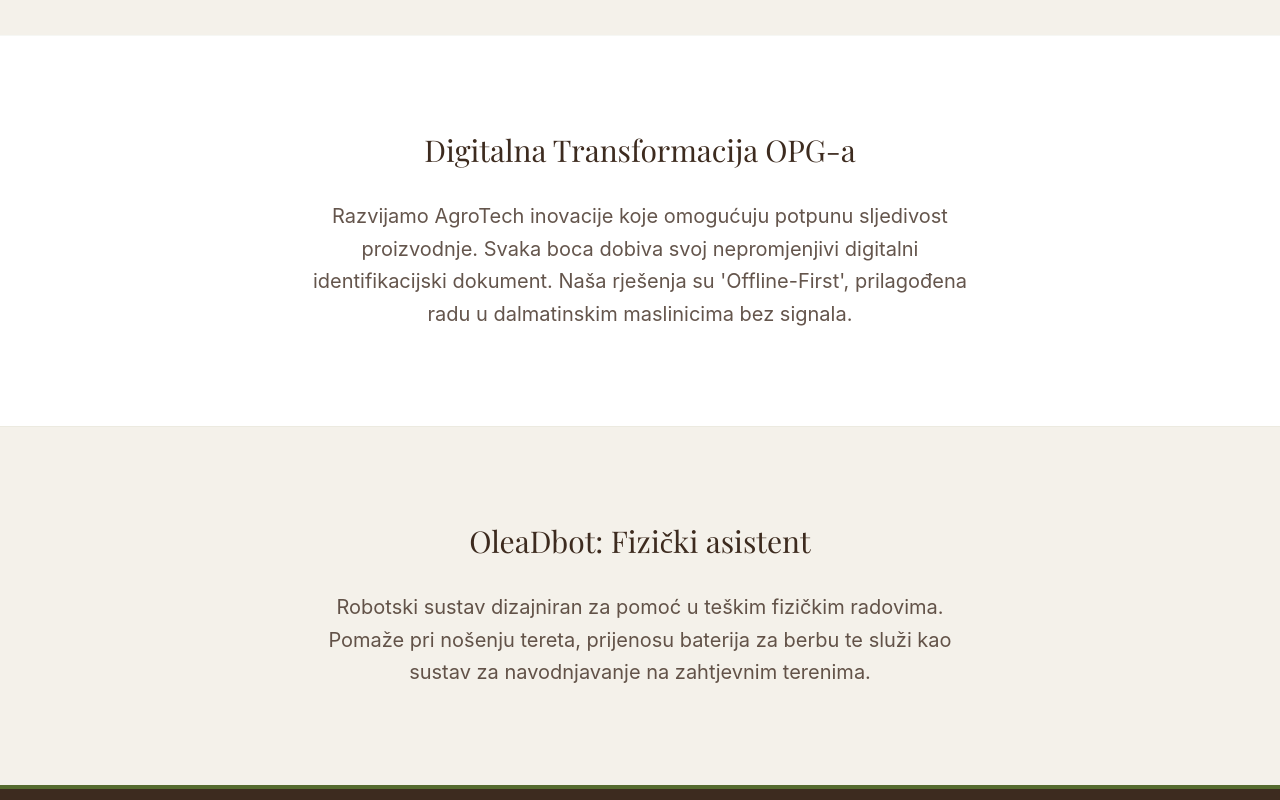
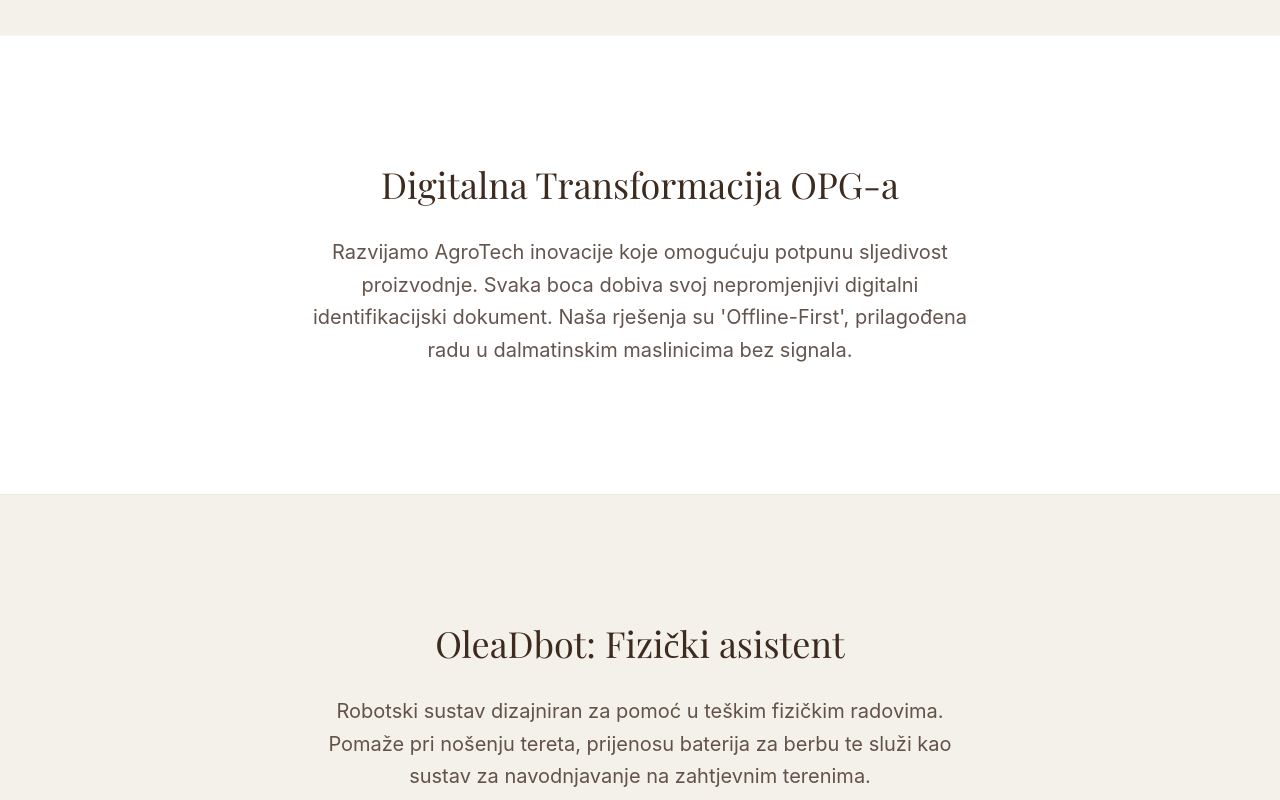
Before and after one commit to zerixmax/astroolead, an Astro site: page / in a window 1280 px wide. Shown: the part 1320-2120 px from the top of the page. Built offline with nearby package versions, Linux system fonts and the light colour scheme; Astro itself is replaced by a stand-in of ours; a web font is replaced by a local one.

Commit message:
feat: finalize index.astro with dynamic content and refined layout

```diff
--- a/src/pages/index.astro
+++ b/src/pages/index.astro
@@ -20,9 +20,9 @@ import content from '../data/content.json';
 
     <section class="py-32 px-6 border-t border-olea-olive/10">
       <div class="max-w-4xl mx-auto text-center space-y-10">
-        <h2 class="text-4xl md:text-6xl font-serif text-olea-earth leading-tight italic">
+        <h1 class="text-4xl md:text-6xl font-serif text-olea-earth leading-tight italic">
           {content.hero.title}
-        </h2>
+        </h1>
         <div class="flex flex-col items-center gap-6">
           <div class="h-px w-24 bg-olea-olive/30"></div>
           <p class="text-xl md:text-3xl font-sans text-olea-olive tracking-widest uppercase italic font-light">
@@ -33,18 +33,18 @@ import content from '../data/content.json';
       </div>
     </section>
 
-    <section id="projekt" class="py-24 px-6 bg-white border-t border-olea-olive/5">
+    <section id="projekt" class="py-32 px-6 bg-white border-t border-olea-olive/5">
       <div class="max-w-4xl mx-auto text-center">
-        <h3 class="text-3xl font-serif text-olea-earth mb-8">{content.sections.projekt.title}</h3>
+        <h2 class="text-4xl font-serif text-olea-earth mb-8">{content.sections.projekt.title}</h2>
         <p class="text-xl text-olea-earth/80 leading-relaxed max-w-2xl mx-auto font-sans">
           {content.sections.projekt.description}
         </p>
       </div>
     </section>
 
-    <section id="oleadbot" class="py-24 px-6 bg-olea-sand border-t border-olea-olive/5">
+    <section id="oleadbot" class="py-32 px-6 bg-olea-sand border-t border-olea-olive/5">
       <div class="max-w-4xl mx-auto text-center">
-        <h3 class="text-3xl font-serif text-olea-earth mb-8">{content.sections.oleadbot.title}</h3>
+        <h2 class="text-4xl font-serif text-olea-earth mb-8">{content.sections.oleadbot.title}</h2>
         <p class="text-xl text-olea-earth/80 leading-relaxed max-w-2xl mx-auto font-sans">
           {content.sections.oleadbot.description}
         </p>
```
